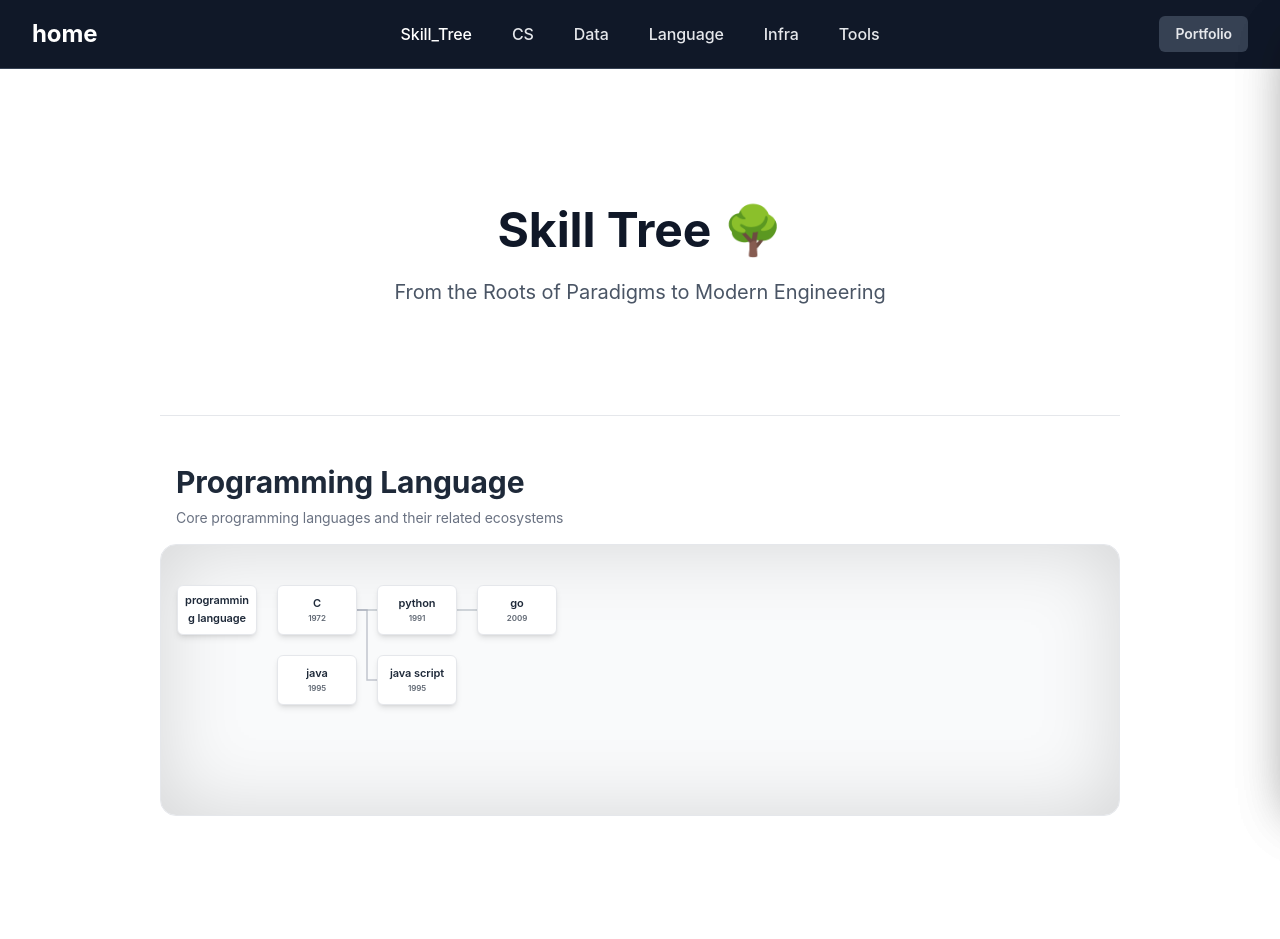
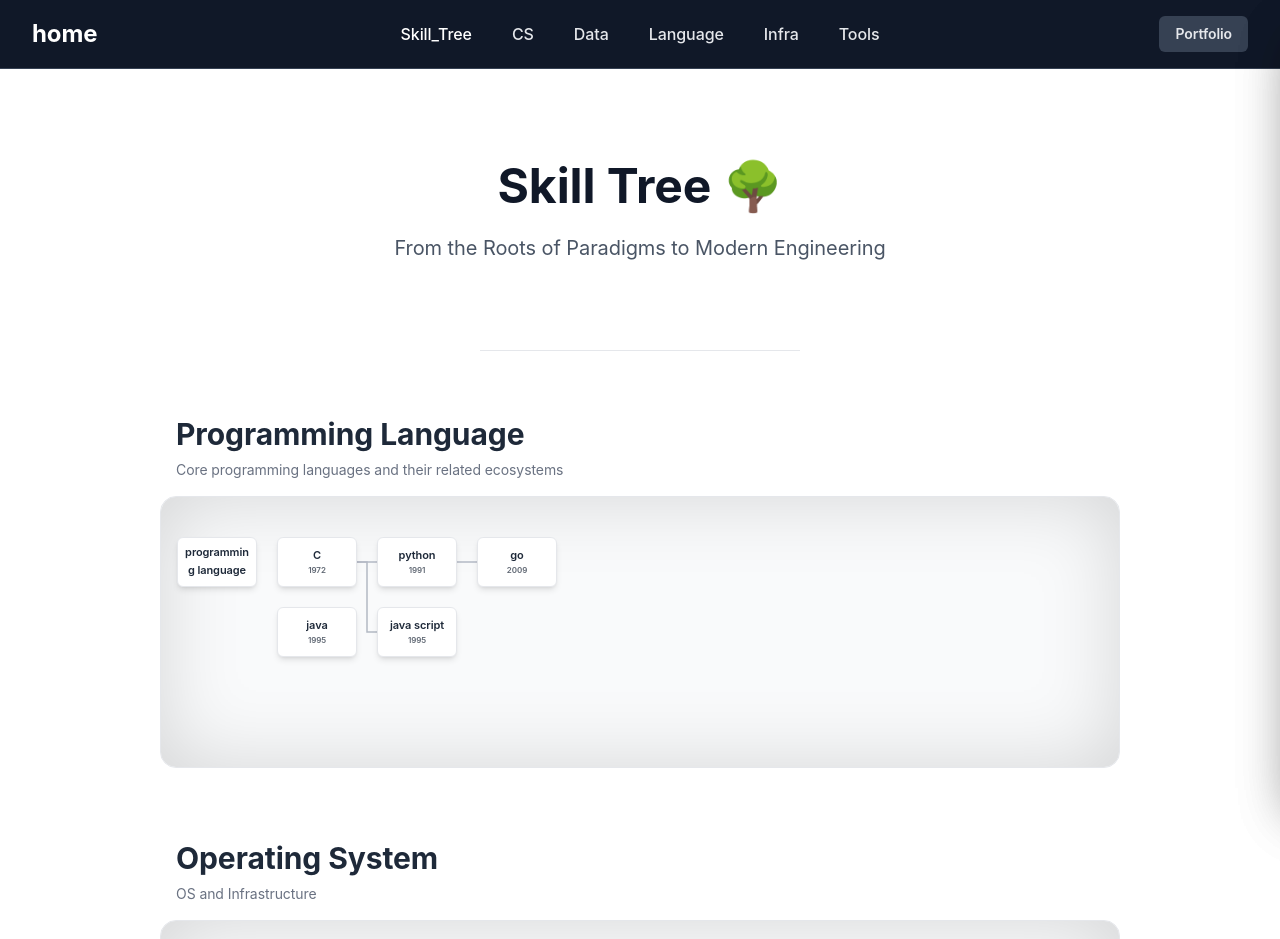
Before and after one commit to Junsesoon/junsesoon.github.io, a Next.js app: page /skilltree in a window 1280 px wide. Shown: the top 939 px of the page. Built offline with nearby package versions, Linux system fonts and the light colour scheme.

Commit message:
Support: Adjust divider line width for better visual balance

```diff
--- a/src/app/page.tsx
+++ b/src/app/page.tsx
@@ -8,11 +8,12 @@ export default async function Home({ searchParams }: { searchParams?: Promise<{
   const posts = getAllPosts(mode);
   return (
     <main className="mx-auto max-w-3xl p-8 font-sans">
-      <header className="mb-12 flex min-h-80 flex-col justify-center gap-6 border-b border-gray-200 py-10 text-center">
+      <header className="mb-0 flex min-h-80 flex-col items-center justify-center gap-6 py-10 text-center">
         <h1 className="text-5xl">
           {mode === 'portfolio' ? "Junseo's Portfolio 🚀" : "Junseo's Blog 🚀"}
         </h1>
         <p className="text-xl text-gray-600">What are you looking for?</p>
+        <hr className="mt-16 w-80 border-gray-200" />
       </header>
       <section>
         <h2 className="mb-6 border-b border-gray-200 pb-2 text-3xl">최신 글</h2>
--- a/src/app/skilltree/page.tsx
+++ b/src/app/skilltree/page.tsx
@@ -3,12 +3,13 @@ import SkillTreeGrid from '@/components/skilltreegrid';
 export default function SkillTreePage() {
   return (
     <main className="mx-auto max-w-5xl p-8 font-sans">
-      <header className="mb-12 flex min-h-80 flex-col justify-center gap-6 border-b border-gray-200 py-10 text-center">
+      <header className="mb-0 flex min-h-80 flex-col items-center justify-center gap-6 py-10 text-center">
         <h1 className="text-5xl">Skill Tree 🌳</h1>
         <p className="text-xl text-gray-600">From the Roots of Paradigms to Modern Engineering</p>
+        <hr className="mt-16 w-80 border-gray-200" />
       </header>
 
-      <div className="flex flex-col gap-20">
+      <div className="flex flex-col gap-8">
         <section>
           <SkillTreeGrid
             title="Programming Language"
--- a/src/components/SkillTreeInteractive.tsx
+++ b/src/components/SkillTreeInteractive.tsx
@@ -114,7 +114,7 @@ export default function SkillTreeInteractive({ columnsData, nodes, COLUMNS }: Pr
               key={line.id}
               d={`M ${line.x1} ${line.y1} L ${(line.x1 + line.x2) / 2} ${line.y1} L ${(line.x1 + line.x2) / 2} ${line.y2} L ${line.x2} ${line.y2}`}
               // d={`M ${line.x1} ${line.y1} C ${line.x1 + 30} ${line.y1}, ${line.x2 - 30} ${line.y2}, ${line.x2} ${line.y2}`} // 베지어 곡선 style
-              stroke="rgba(156, 163, 175, 0.6)" // skill tree card 연결선 색상 설정 영역
+              stroke="rgb(179, 185, 196)" // skill tree card 연결선 색상 설정 영역
               strokeWidth="1.5"
               fill="none"
             />
```
